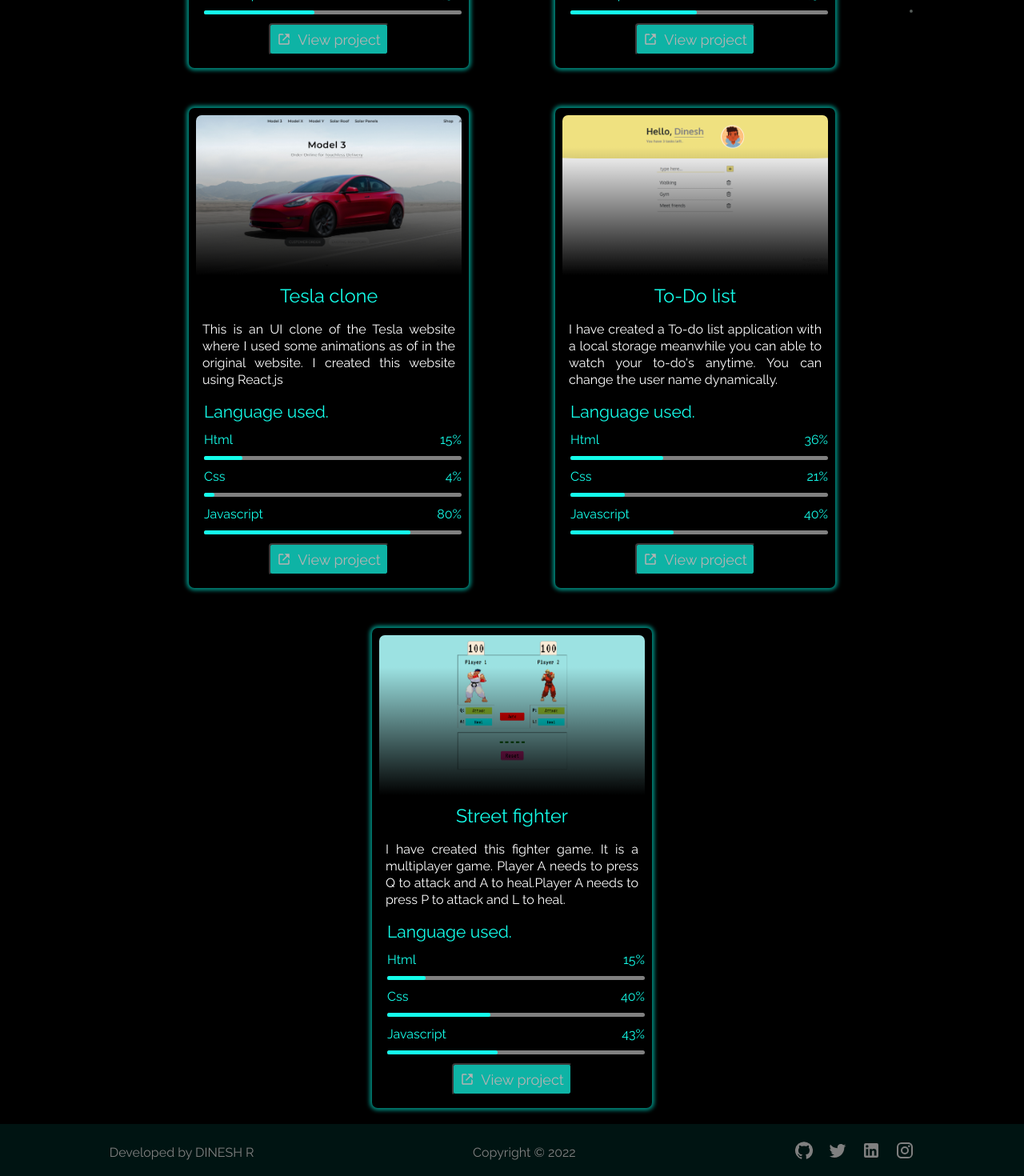
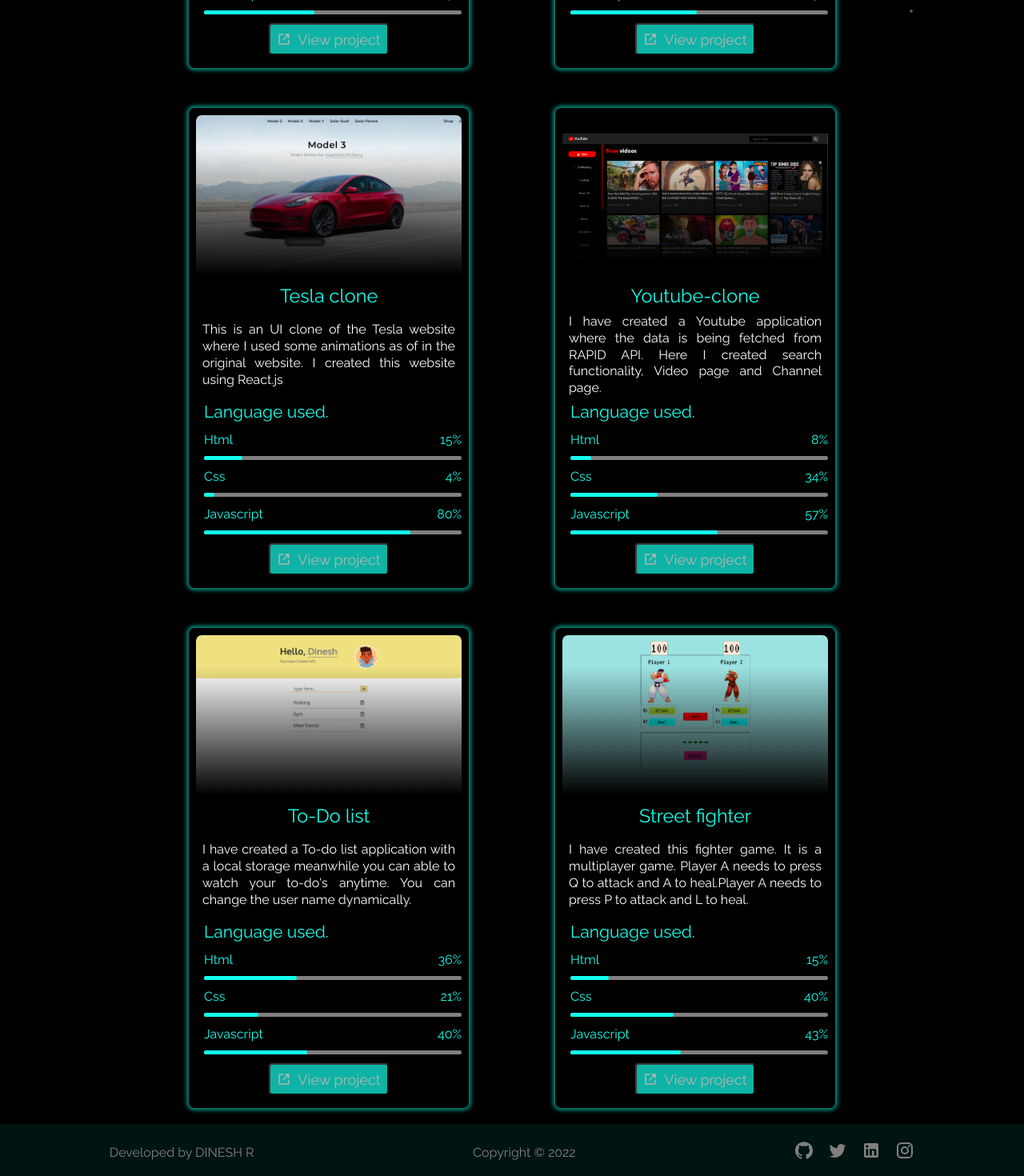
Before and after one commit to dinesh6383/DINESH_PORTFOLIO, a React (Create React App) app: page /project in a window 1280 px wide. Shown: the part 780-2250 px from the top of the page at 80% size. Built offline with nearby package versions, Linux system fonts and the light colour scheme.

Commit message:
Initial changes

```diff
--- a/src/App.js
+++ b/src/App.js
@@ -1,4 +1,4 @@
-import React, { useState } from "react";
+import React, { useEffect, useState } from "react";
 import "./styles.css";
 import Particle from "./components/Particle";
 import Header from "./components/Header";
@@ -7,10 +7,15 @@
 import Project from "./components/Project/Project";
 import Resume from "./components/Resume/Resume";
 import Footer from "./components/Footer";
-import { Routes, Route } from "react-router-dom";
+import { Routes, Route, useLocation } from "react-router-dom";
 
 function App() {
   const [loader, setLoader] = useState(true);
+  const { pathname } = useLocation();
+
+  useEffect(() => {
+    window.scrollTo(0, 0);
+  }, [pathname]);
 
   setTimeout(() => {
     setLoader(false);
--- a/src/components/About/About3.js
+++ b/src/components/About/About3.js
@@ -26,10 +26,9 @@
       <div className="lang-img">
         {languages.map((lang, index) => {
           return (
-            <Tada when={wobble == index ? true : false}>
+            <Tada key={index} when={wobble == index ? true : false}>
               <Bounce left delay={lang.time}>
                 <div
-                  key={index}
                   id={index}
                   className="lang-name"
                   style={{ fontSize: "110px" }}
--- a/src/components/About/About4.js
+++ b/src/components/About/About4.js
@@ -13,7 +13,6 @@
   ];
 
   const [wobble, setWobble] = useState(-1);
-  console.log(wobble);
   return (
     <div id="web-skill">
       <div className="web-title">
--- a/src/components/Project/Project1.js
+++ b/src/components/Project/Project1.js
@@ -19,8 +19,8 @@
         <div className="proj-names">
           {ProjectData.map((data, index) => {
             return (
-              <Pulse delay={data.delay}>
-                <div className={data.projectClass} key={index}>
+              <Pulse key={index} delay={data.delay}>
+                <div className={data.projectClass}>
                   <div className="proj-image"></div>
                   <div className="proj-explain">
                     <div className="head-title">
--- a/src/components/Project/ProjectData.js
+++ b/src/components/Project/ProjectData.js
@@ -34,6 +34,17 @@
   },
   {
     projectClass: "proj-four",
+    name: "Youtube-clone",
+    explanation:
+      "I have created a Youtube application where the data is being fetched from RAPID API. Here I created search functionality, Video page and Channel page.",
+    htmlPercent: "8%",
+    cssPercent: "34%",
+    jsPercent: "57%",
+    projectLink: "https://yt-media.netlify.app/",
+    delay: 500,
+  },
+  {
+    projectClass: "proj-five",
     name: "To-Do list",
     explanation:
       "I have created a To-do list application with a local storage meanwhile you can able to watch your to-do's anytime. You can change the user name dynamically.",
@@ -44,7 +55,7 @@
     delay: 600,
   },
   {
-    projectClass: "proj-five",
+    projectClass: "proj-six",
     name: "Street fighter",
     explanation:
       " I have created this fighter game. It is a multiplayer game. Player A needs to press Q to attack and A to heal.Player A needs to press P to attack and L to heal.",
@@ -52,7 +63,7 @@
     cssPercent: "40%",
     jsPercent: "43%",
     projectLink: "https://dinesh6383.github.io/Street-Fighter/",
-    delay: 800,
+    delay: 700,
   },
 ];
 
--- a/src/styles.css
+++ b/src/styles.css
@@ -534,6 +534,10 @@
   color: white;
 }
 
+.proj-title p {
+  text-align: center;
+}
+
 .proj-names {
   display: flex;
   align-items: center;
@@ -545,7 +549,8 @@
 .proj-two,
 .proj-three,
 .proj-four,
-.proj-five {
+.proj-five,
+.proj-six {
   width: 350px;
   height: 600px;
   margin-top: 50px;
@@ -596,13 +601,24 @@
   height: 200px;
   border-radius: 7px 7px 0px 0px;
   background: linear-gradient(to bottom, rgba(0, 0, 0, 0) 20%, rgba(0, 0, 0, 1)),
+    url("/public/images/yt-media.png");
+  background-size: contain;
+  background-position: center;
+  background-repeat: no-repeat;
+}
+
+.proj-five > .proj-image {
+  width: 100%;
+  height: 200px;
+  border-radius: 7px 7px 0px 0px;
+  background: linear-gradient(to bottom, rgba(0, 0, 0, 0) 20%, rgba(0, 0, 0, 1)),
     url("/public/images/to-do-list-image.png");
   background-size: cover;
   background-position: center;
   background-repeat: no-repeat;
 }
 
-.proj-five > .proj-image {
+.proj-six > .proj-image {
   width: 100%;
   height: 200px;
   border-radius: 7px 7px 0px 0px;
```
Also changed, not shown: public/images/yt-media.png (added).
